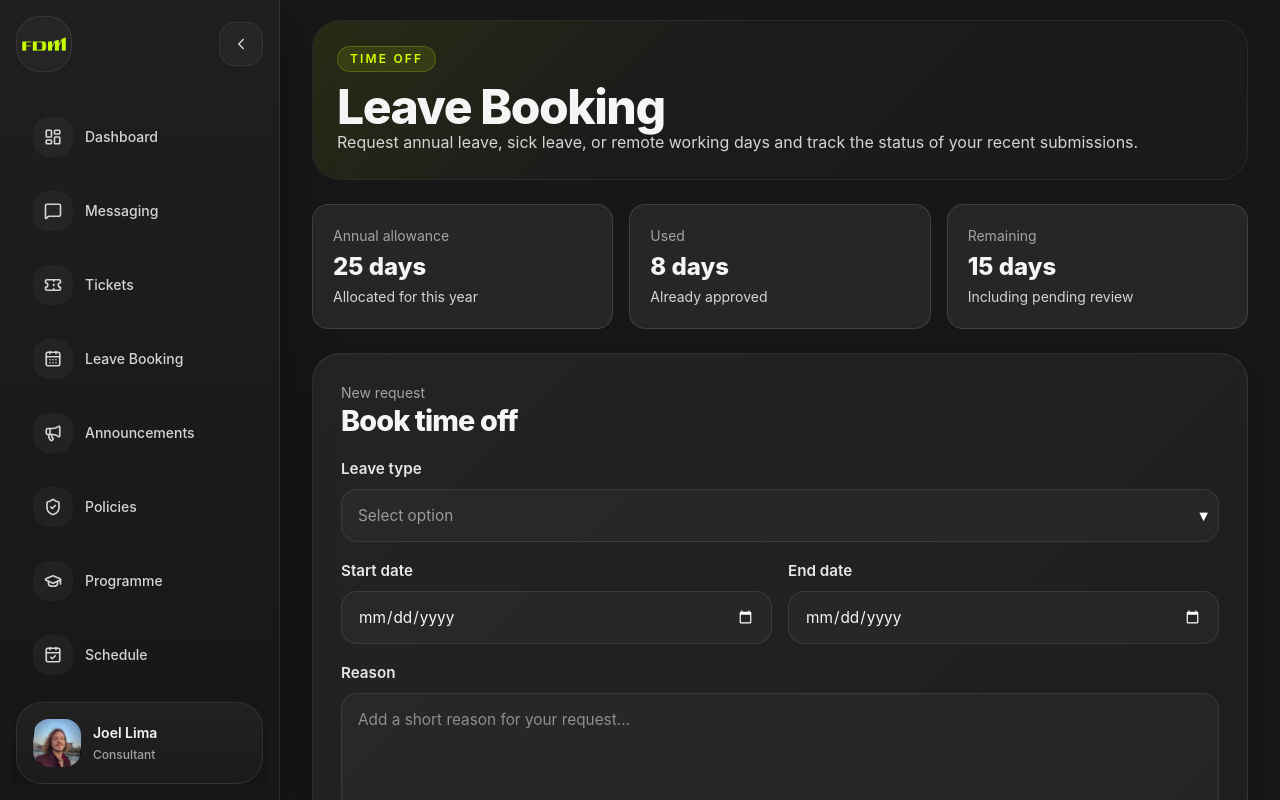
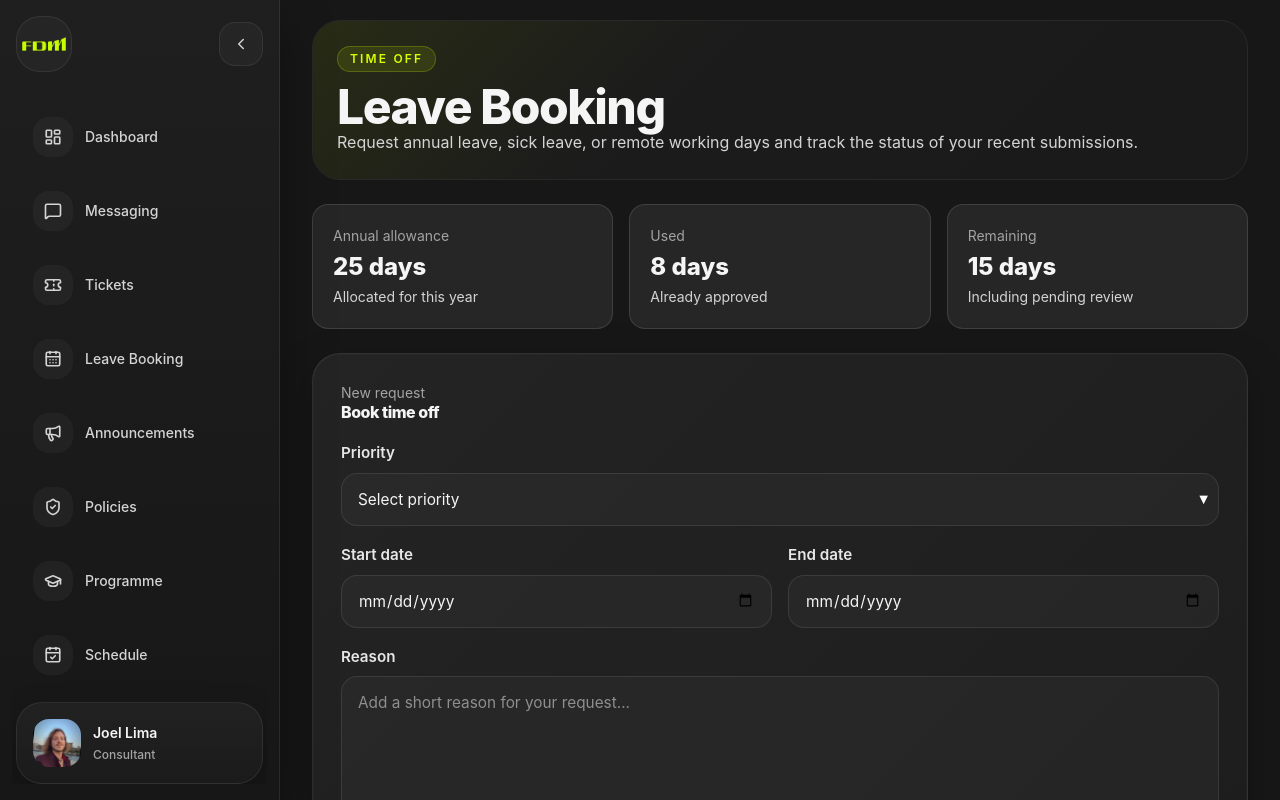
Before and after one commit to FowzanRaja/employee-portal, a React (Vite) app in the folder frontend/: page /leave-booking in a window 1280 px wide. Shown: the top 800 px of the page. Built offline with nearby package versions, Linux system fonts and the light colour scheme.

Commit message:
Got rid of the leave booking css file as problematic

```diff
--- a/frontend/src/pages/LeaveBooking.css
+++ /dev/null
@@ -1,191 +0,0 @@
-/* Styles scoped to the LeaveBooking sandbox to avoid colliding with LeavePage.css */
-
-.leave-card {
-  border-radius: 28px;
-  border: 1px solid rgba(255, 255, 255, 0.08);
-  background: linear-gradient(
-    135deg,
-    rgba(255, 255, 255, 0.06),
-    rgba(255, 255, 255, 0.025)
-  );
-  box-shadow:
-    0 12px 40px rgba(0, 0, 0, 0.24),
-    0 0 0 1px rgba(255, 255, 255, 0.015) inset;
-}
-
-.leave-form-card {
-  padding: 28px;
-}
-
-.leave-card-header {
-  display: flex;
-  align-items: flex-start;
-  justify-content: space-between;
-  gap: 16px;
-  margin-bottom: 22px;
-}
-
-.leave-form {
-  display: flex;
-  flex-direction: column;
-  gap: 18px;
-}
-
-.leave-form-row {
-  display: grid;
-  grid-template-columns: repeat(2, minmax(0, 1fr));
-  gap: 16px;
-}
-
-.leave-form-group {
-  display: flex;
-  flex-direction: column;
-  gap: 8px;
-}
-
-.leave-form-group label {
-  color: #e7e7e7;
-  font-size: 0.95rem;
-  font-weight: 600;
-}
-
-.leave-form-group input,
-.leave-form-group select,
-.leave-form-group textarea {
-  width: 100%;
-  border: 1px solid rgba(255, 255, 255, 0.09);
-  border-radius: 16px;
-  background: rgba(255, 255, 255, 0.03);
-  color: #f5f5f5;
-  padding: 14px 16px;
-  font-size: 0.96rem;
-  outline: none;
-  transition: border-color 0.2s ease, box-shadow 0.2s ease, background 0.2s ease;
-}
-
-/* select wrapper + chevron */
-.select-wrapper {
-  position: relative;
-  display: inline-block;
-  width: 100%;
-}
-.select-wrapper select {
-  -webkit-appearance: none;
-  -moz-appearance: none;
-  appearance: none;
-  padding-right: 2.5rem; /* room for the chevron */
-  background: rgba(255, 255, 255, 0.03);
-  color: #f5f5f5;
-}
-.select-wrapper::after {
-  content: '▾';
-  position: absolute;
-  right: 12px;
-  top: 50%;
-  transform: translateY(-50%);
-  pointer-events: none;
-  color: #ffffff;
-  font-weight: 600;
-  font-size: 0.95rem;
-}
-
-/* placeholder styling */
-.select-wrapper select:required:invalid {
-  color: #9a9a9a;
-}
-.select-wrapper select option[value=""] {
-  color: #9a9a9a;
-}
-
-.leave-form-group select {
-  appearance: none;
-  -webkit-appearance: none;
-  -moz-appearance: none;
-  accent-color: #d7ff00;
-  background: rgba(255, 255, 255, 0.03);
-  color: #f5f5f5;
-}
-
-.leave-form-group select option {
-  background: rgba(0,0,0,0.65);
-  color: #f5f5f5;
-}
-
-.leave-form-group select option:checked,
-.leave-form-group select option:hover,
-.leave-form-group select option:focus {
-  background: rgba(215,255,0,0.12) !important;
-  color: #111 !important;
-}
-
-.leave-form-group input[type="date"]::-webkit-calendar-picker-indicator {
-  filter: invert(1);
-}
-
-.leave-form-group input:focus,
-.leave-form-group select:focus,
-.leave-form-group textarea:focus {
-  border-color: rgba(208, 255, 0, 0.45);
-  box-shadow: 0 0 0 4px rgba(208, 255, 0, 0.08);
-  background: rgba(255, 255, 255, 0.05);
-}
-
-.leave-form-group textarea {
-  resize: vertical;
-  min-height: 120px;
-}
-
-.leave-summary-box {
-  padding: 18px 18px;
-  border-radius: 20px;
-  background: rgba(255, 255, 255, 0.035);
-  border: 1px solid rgba(255, 255, 255, 0.06);
-}
-
-.leave-summary-box div {
-  display: flex;
-  align-items: center;
-  justify-content: space-between;
-  gap: 16px;
-  margin-bottom: 8px;
-}
-
-.leave-summary-box span {
-  color: #bdbdbd;
-  font-size: 0.92rem;
-}
-
-.leave-summary-box strong {
-  color: #d7ff00;
-  font-size: 1rem;
-}
-
-.leave-summary-box p {
-  margin: 0;
-  color: #9a9a9a;
-  font-size: 0.9rem;
-  line-height: 1.6;
-}
-
-.leave-submit-btn {
-  align-self: flex-start;
-  border: none;
-  border-radius: 16px;
-  padding: 14px 24px;
-  background: #d7ff00;
-  color: #111111;
-  font-size: 0.95rem;
-  font-weight: 800;
-  cursor: pointer;
-  transition: transform 0.2s ease, box-shadow 0.2s ease, opacity 0.2s ease;
-  box-shadow: 0 10px 24px rgba(208, 255, 0, 0.18);
-}
-
-.leave-submit-btn:hover {
-  transform: translateY(-1px);
-  box-shadow: 0 14px 28px rgba(208, 255, 0, 0.22);
-}
-
-.leave-submit-btn:active {
-  transform: translateY(0);
-}
--- a/frontend/src/pages/LeaveBooking.jsx
+++ b/frontend/src/pages/LeaveBooking.jsx
@@ -1,9 +1,81 @@
 import React, { useState } from 'react'
 import Title from '../components/Title'
-import './LeaveBooking.css'
+// Styles inlined to avoid external CSS for this sandbox
+const styles = {
+  leaveCard: {
+    borderRadius: 28,
+    border: '1px solid rgba(255,255,255,0.08)',
+    background: 'linear-gradient(135deg, rgba(255,255,255,0.06), rgba(255,255,255,0.025))',
+    boxShadow: '0 12px 40px rgba(0,0,0,0.24), 0 0 0 1px rgba(255,255,255,0.015) inset',
+    padding: 28
+  },
+  cardHeader: {
+    display: 'flex',
+    alignItems: 'flex-start',
+    justifyContent: 'space-between',
+    gap: 16,
+    marginBottom: 22
+  },
+  form: { display: 'flex', flexDirection: 'column', gap: 18 },
+  formRow: { display: 'grid', gridTemplateColumns: 'repeat(2, minmax(0, 1fr))', gap: 16 },
+  formGroup: { display: 'flex', flexDirection: 'column', gap: 8 },
+  label: { color: '#e7e7e7', fontSize: '0.95rem', fontWeight: 600 },
+  inputBase: {
+    width: '100%',
+    border: '1px solid rgba(255,255,255,0.09)',
+    borderRadius: 16,
+    background: 'rgba(255,255,255,0.03)',
+    color: '#f5f5f5',
+    padding: '14px 16px',
+    fontSize: '0.96rem',
+    outline: 'none'
+  },
+  selectWrapper: { position: 'relative', display: 'inline-block', width: '100%' },
+  chevron: {
+    position: 'absolute',
+    right: 12,
+    top: '50%',
+    transform: 'translateY(-50%)',
+    pointerEvents: 'none',
+    color: '#ffffff',
+    fontWeight: 600,
+    fontSize: '0.95rem'
+  },
+  select: {
+    WebkitAppearance: 'none',
+    MozAppearance: 'none',
+    appearance: 'none',
+    paddingRight: '2.5rem',
+    background: 'rgba(255,255,255,0.03)',
+    color: '#f5f5f5',
+    width: '100%',
+    border: '1px solid rgba(255,255,255,0.09)',
+    borderRadius: 16,
+    padding: '14px 16px',
+    fontSize: '0.96rem'
+  },
+  summaryBox: {
+    padding: '18px 18px',
+    borderRadius: 20,
+    background: 'rgba(255,255,255,0.035)',
+    border: '1px solid rgba(255,255,255,0.06)'
+  },
+  submitBtn: {
+    alignSelf: 'flex-start',
+    border: 'none',
+    borderRadius: 16,
+    padding: '14px 24px',
+    background: '#d7ff00',
+    color: '#111111',
+    fontSize: '0.95rem',
+    fontWeight: 800,
+    cursor: 'pointer',
+    boxShadow: '0 10px 24px rgba(208,255,0,0.18)'
+  }
+}
 
 export default function LeaveBooking() {
-  const [formData, setFormData] = useState({ leaveType: '', startDate: '', endDate: '', reason: '' })
+  const [formData, setFormData] = useState({ priority: '', startDate: '', endDate: '', reason: '' })
 
   const handleChange = (e) => {
     const { name, value } = e.target
@@ -20,8 +92,8 @@ export default function LeaveBooking() {
 
   const handleSubmit = (e) => {
     e.preventDefault()
-    const { leaveType, startDate, endDate, reason } = formData
-    if (!leaveType || !startDate || !endDate || !reason.trim()) {
+    const { priority, startDate, endDate, reason } = formData
+    if (!priority || !startDate || !endDate || !reason.trim()) {
       alert('Please fill all fields')
       return
     }
@@ -31,7 +103,7 @@ export default function LeaveBooking() {
     }
 
     alert(`Request submitted (${calculateDays(startDate, endDate)} day(s))`)
-    setFormData({ leaveType: 'Annual Leave', startDate: '', endDate: '', reason: '' })
+    setFormData({ priority: '', startDate: '', endDate: '', reason: '' })
   }
 
   return (
@@ -74,56 +146,56 @@ export default function LeaveBooking() {
         </div>
       </div>
 
-      <div className="leave-card leave-form-card">
-        <div className="leave-card-header">
+      <div style={styles.leaveCard}>
+        <div style={styles.cardHeader}>
           <div>
             <p className="text-sm text-[var(--fdm-text-muted)]">New request</p>
             <h2>Book time off</h2>
           </div>
         </div>
 
-        <form className="leave-form mt-4" onSubmit={handleSubmit}>
-          <div className="leave-form-group">
-            <label htmlFor="leaveType">Leave type</label>
-            <div className="select-wrapper">
-              <select id="leaveType" name="leaveType" value={formData.leaveType} onChange={handleChange} required>
-                <option value="" disabled>
-                  Select option
+        <form style={styles.form} className="mt-4" onSubmit={handleSubmit}>
+          <div style={styles.formGroup}>
+            <label htmlFor="priority" style={styles.label}>Priority</label>
+            <div style={styles.selectWrapper}>
+              <select id="priority" name="priority" value={formData.priority} onChange={handleChange} required style={styles.select}>
+                <option value="" disabled style={{ color: '#9a9a9a' }}>
+                  Select priority
                 </option>
-                <option value="Annual Leave">Annual Leave</option>
-                <option value="Sick Leave">Sick Leave</option>
-                <option value="Remote Working">Remote Working</option>
-                <option value="Unpaid Leave">Unpaid Leave</option>
+                <option value="low" style={{ background: 'rgba(0,0,0,0.65)', color: '#f5f5f5' }}>Low</option>
+                <option value="medium" style={{ background: 'rgba(0,0,0,0.65)', color: '#f5f5f5' }}>Medium</option>
+                <option value="high" style={{ background: 'rgba(0,0,0,0.65)', color: '#f5f5f5' }}>High</option>
               </select>
+              <span style={styles.chevron}>▾</span>
             </div>
           </div>
 
-          <div className="leave-form-row">
-            <div className="leave-form-group">
-              <label htmlFor="startDate">Start date</label>
-              <input type="date" id="startDate" name="startDate" value={formData.startDate} onChange={handleChange} />
+          <div style={styles.formRow}>
+            <div style={styles.formGroup}>
+              <label htmlFor="startDate" style={styles.label}>Start date</label>
+              <input type="date" id="startDate" name="startDate" value={formData.startDate} onChange={handleChange} style={styles.inputBase} />
             </div>
 
-            <div className="leave-form-group">
-              <label htmlFor="endDate">End date</label>
-              <input type="date" id="endDate" name="endDate" value={formData.endDate} onChange={handleChange} />
+            <div style={styles.formGroup}>
+              <label htmlFor="endDate" style={styles.label}>End date</label>
+              <input type="date" id="endDate" name="endDate" value={formData.endDate} onChange={handleChange} style={styles.inputBase} />
             </div>
           </div>
 
-          <div className="leave-form-group">
-            <label htmlFor="reason">Reason</label>
-            <textarea id="reason" name="reason" rows="5" placeholder="Add a short reason for your request..." value={formData.reason} onChange={handleChange} />
+          <div style={styles.formGroup}>
+            <label htmlFor="reason" style={styles.label}>Reason</label>
+            <textarea id="reason" name="reason" rows="5" placeholder="Add a short reason for your request..." value={formData.reason} onChange={handleChange} style={{ ...styles.inputBase, minHeight: 120 }} />
           </div>
 
-          <div className="leave-summary-box">
-            <div>
-              <span>Requested duration</span>
-              <strong>{calculateDays(formData.startDate, formData.endDate)} day(s)</strong>
+          <div style={styles.summaryBox}>
+            <div style={{ display: 'flex', alignItems: 'center', justifyContent: 'space-between', gap: 16, marginBottom: 8 }}>
+              <span style={{ color: '#bdbdbd', fontSize: '0.92rem' }}>Requested duration</span>
+              <strong style={{ color: '#d7ff00', fontSize: '1rem' }}>{calculateDays(formData.startDate, formData.endDate)} day(s)</strong>
             </div>
-            <p>Requests are sent to your line manager for review before final approval.</p>
+            <p style={{ margin: 0, color: '#9a9a9a', fontSize: '0.9rem', lineHeight: 1.6 }}>Requests are sent to your line manager for review before final approval.</p>
           </div>
 
-          <button type="submit" className="leave-submit-btn mt-4">Submit Request</button>
+          <button type="submit" style={{ ...styles.submitBtn, marginTop: 16 }}>Submit Request</button>
         </form>
       </div>
     </section>
```
